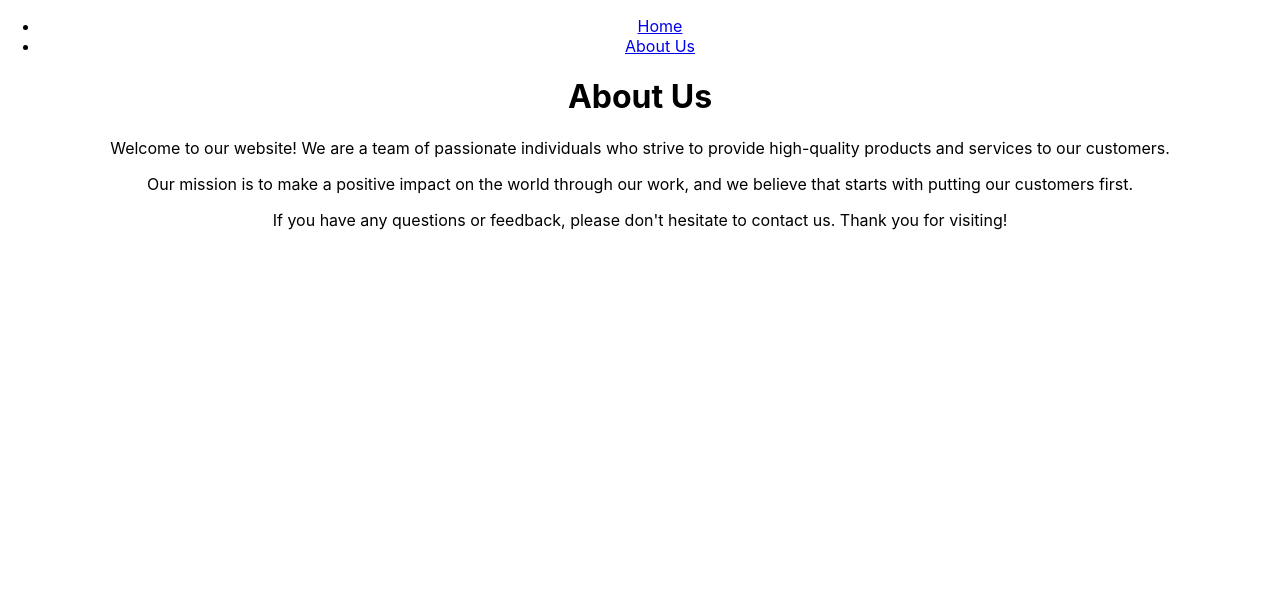
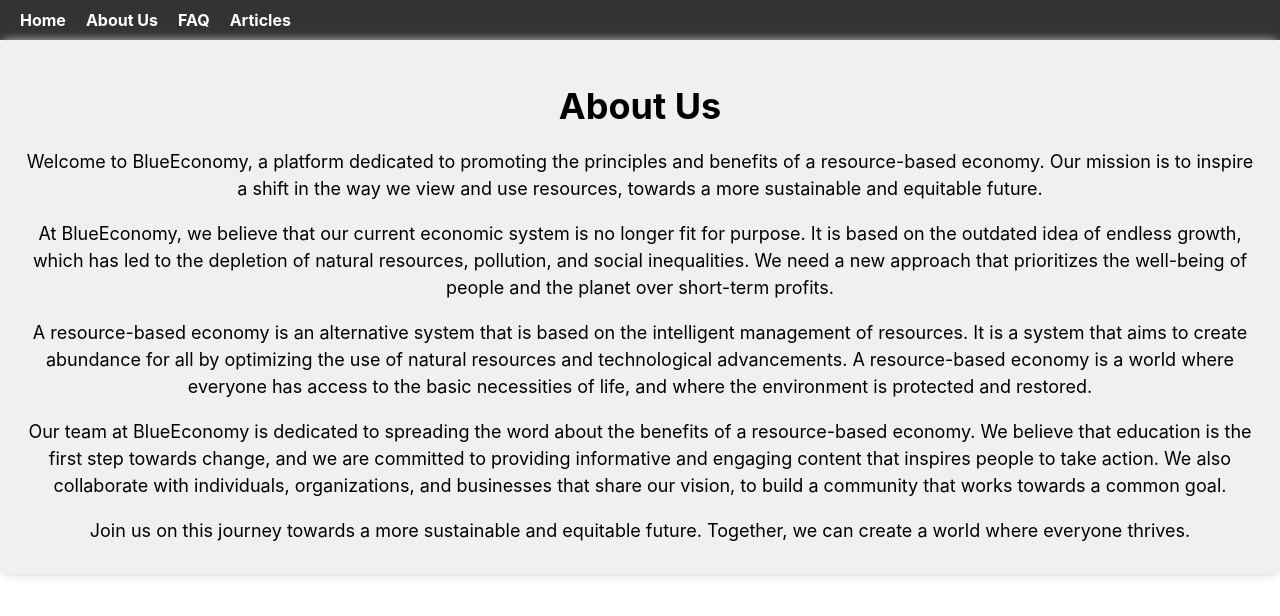
Before and after one commit to verykenny/rbe, a React (Create React App) app: page /about in a window 1280 px wide. Shown: the top 616 px of the page. Built offline with nearby package versions, Linux system fonts and the light colour scheme.

Commit message:
content for about, faq, home. placeholder for articles

```diff
--- a/package.json
+++ b/package.json
@@ -10,6 +10,7 @@
     "react-dom": "^18.2.0",
     "react-router-dom": "^6.8.1",
     "react-scripts": "5.0.1",
+    "styled-components": "^5.3.6",
     "web-vitals": "^2.1.4"
   },
   "scripts": {
--- a/src/App.js
+++ b/src/App.js
@@ -1,6 +1,8 @@
 import './App.css';
+import Home from './pages/Home'
 import About from './pages/AboutUs'
-import Home from './pages/Home'
+import Questions from './pages/Questions'
+import Blogs from './pages/Blogs'
 import Nav from './components/NavBar'
 import { Routes, Route } from 'react-router-dom'
 
@@ -8,12 +10,12 @@
   return (
     <div className="App">
       <Nav />
-      {/* <Home />
-      <About /> */}
       <Routes>
         <Route path="/" element={<Home />}/>
         <Route index element={<Home />} />
         <Route path="/about" element={<About />} />
+        <Route path="/faq" element={<Questions />} />
+        <Route path="/articles" element={<Blogs />} />
       </Routes>
     </div>
   );
--- /dev/null
+++ b/src/components/NavBar/NavBar.css
@@ -0,0 +1,33 @@
+.navbar {
+  background-color: #333;
+  color: #fff;
+  display: flex;
+  justify-content: space-between;
+  padding: 10px 20px;
+}
+
+.navbar ul {
+  display: flex;
+  list-style: none;
+  margin: 0;
+  padding: 0;
+}
+
+.navbar li {
+  margin-right: 20px;
+}
+
+.navbar li:last-child {
+  margin-right: 0;
+}
+
+.navbar a {
+  color: #fff;
+  text-decoration: none;
+  font-weight: bold;
+  font-size: 16px;
+}
+
+.navbar a:hover {
+  color: #ccc;
+}
--- a/src/components/NavBar/index.js
+++ b/src/components/NavBar/index.js
@@ -1,9 +1,10 @@
 import React from 'react';
 import { Link } from 'react-router-dom';
+import './NavBar.css'
 
 const Navbar = () => {
   return (
-    <nav>
+    <nav className='navbar'>
       <ul>
         <li>
           <Link to="/">Home</Link>
@@ -11,6 +12,12 @@
         <li>
           <Link to="/about">About Us</Link>
         </li>
+        <li>
+          <Link to="/faq">FAQ</Link>
+        </li>
+        <li>
+          <Link to="/articles">Articles</Link>
+        </li>
       </ul>
     </nav>
   );
--- /dev/null
+++ b/src/pages/AboutUs/AboutUs.css
@@ -0,0 +1,18 @@
+.about {
+  text-align: center;
+  padding: 20px;
+  background-color: #f0f0f0;
+  border-radius: 10px;
+  box-shadow: 0px 0px 10px #ccc;
+}
+
+.about h1 {
+  font-size: 36px;
+  margin-bottom: 20px;
+}
+
+.about p {
+  font-size: 18px;
+  line-height: 1.5;
+  margin-bottom: 10px;
+}
--- a/src/pages/AboutUs/index.js
+++ b/src/pages/AboutUs/index.js
@@ -1,10 +1,14 @@
+import './AboutUs.css'
+
 const About = () => {
   return (
-    <div>
+    <div className='about'>
       <h1>About Us</h1>
-      <p>Welcome to our website! We are a team of passionate individuals who strive to provide high-quality products and services to our customers. </p>
-      <p>Our mission is to make a positive impact on the world through our work, and we believe that starts with putting our customers first. </p>
-      <p>If you have any questions or feedback, please don't hesitate to contact us. Thank you for visiting!</p>
+      <p>Welcome to BlueEconomy, a platform dedicated to promoting the principles and benefits of a resource-based economy. Our mission is to inspire a shift in the way we view and use resources, towards a more sustainable and equitable future.</p>
+      <p>At BlueEconomy, we believe that our current economic system is no longer fit for purpose. It is based on the outdated idea of endless growth, which has led to the depletion of natural resources, pollution, and social inequalities. We need a new approach that prioritizes the well-being of people and the planet over short-term profits.</p>
+      <p>A resource-based economy is an alternative system that is based on the intelligent management of resources. It is a system that aims to create abundance for all by optimizing the use of natural resources and technological advancements. A resource-based economy is a world where everyone has access to the basic necessities of life, and where the environment is protected and restored.</p>
+      <p>Our team at BlueEconomy is dedicated to spreading the word about the benefits of a resource-based economy. We believe that education is the first step towards change, and we are committed to providing informative and engaging content that inspires people to take action. We also collaborate with individuals, organizations, and businesses that share our vision, to build a community that works towards a common goal.</p>
+      <p>Join us on this journey towards a more sustainable and equitable future. Together, we can create a world where everyone thrives.</p>
     </div>
   );
 }
--- /dev/null
+++ b/src/pages/Blogs/index.js
@@ -0,0 +1,11 @@
+
+
+const Blogs = () => {
+  return (
+    <div>
+      <h1>Blogs</h1>
+    </div>
+  );
+}
+
+export default Blogs;
--- /dev/null
+++ b/src/pages/Home/Home.css
@@ -0,0 +1,18 @@
+.home {
+  text-align: center;
+  padding: 20px;
+  background-color: #f0f0f0;
+  border-radius: 10px;
+  box-shadow: 0px 0px 10px #ccc;
+}
+
+.home h1 {
+  font-size: 36px;
+  margin-bottom: 20px;
+}
+
+.home p {
+  font-size: 18px;
+  line-height: 1.5;
+  margin-bottom: 10px;
+}
--- a/src/pages/Home/index.js
+++ b/src/pages/Home/index.js
@@ -1,9 +1,11 @@
+import './Home.css'
+
 const Home = () => {
   return (
-    <div>
-      <h1>Welcome to our website!</h1>
-      <p>Thank you for visiting us. We are a team of passionate individuals who strive to provide high-quality products and services to our customers.</p>
-      <p>Please feel free to browse our website and learn more about what we do. If you have any questions or feedback, don't hesitate to contact us.</p>
+    <div className="home">
+      <h1>Sustainable economy for future generations.</h1>
+      <p>BlueEconomy is here to provide information and resources on the opportunities and benefits of a resource-based economy. We believe that by focusing on how we can use resources effectively, we can achieve both environmental sustainability and economic prosperity</p>
+      <p>Our mission is to inspire a shift in the way we view and use resources, towards a more sustainable and equitable future. Our vision is a blue economy — one where our economy is aligned with the natural world and social need. From this perspective, our work highlights the concurrent crisis of overconsumption, resource depletion and social inequality.</p>
     </div>
   );
 }
--- /dev/null
+++ b/src/pages/Questions/index.js
@@ -0,0 +1,72 @@
+import React from 'react';
+import styled from 'styled-components';
+
+const FaqPage = () => {
+  return (
+    <FaqContainer>
+      <FaqTitle>Frequently Asked Questions</FaqTitle>
+      <FaqItem>
+        <FaqQuestion>What is a Resource-Based Economy?</FaqQuestion>
+        <FaqAnswer>A resource-based economy is an economic system that is based on the intelligent management of resources and the use of advanced technologies to create a world without money, where goods and services are produced and distributed according to the needs of all people, not just a privileged few. In a resource-based economy, the planet's resources are managed as a common heritage of all people, not as the private property of a few individuals or corporations. The goal is to create a world that is sustainable, equitable, and efficient, where all people have access to the goods and services they need to live a healthy and fulfilling life.</FaqAnswer>
+      </FaqItem>
+      <FaqItem>
+        <FaqQuestion>Why do we need a Resource-Based Economy?</FaqQuestion>
+        <FaqAnswer>The current economic model is based on the unsustainable use of finite resources and the accumulation of wealth and power by a few individuals and corporations. This model has created unprecedented levels of poverty, inequality, and environmental destruction. A resource-based economy offers a new way of thinking about our relationship with the planet and each other, where the well-being of people and the planet are prioritized over the interests of profit and power.</FaqAnswer>
+      </FaqItem>
+      <FaqItem>
+        <FaqQuestion>How does a Resource-Based Economy work?</FaqQuestion>
+        <FaqAnswer>A resource-based economy is based on the intelligent management of resources and the use of advanced technologies to create a world without money, where goods and services are produced and distributed according to the needs of all people, not just a privileged few. The following are some of the key principles of a resource-based economy:
+          <ol>
+            <li>Resource Management: Resources are managed as a common heritage of all people, not as the private property of a few individuals or corporations. Advanced technologies are used to monitor and manage the use of resources, to ensure that they are used in a sustainable and efficient way.</li>
+            <li>Advanced Technologies: Advanced technologies are used to automate production and distribution, to reduce the need for human labor, and to increase efficiency and productivity.</li>
+            <li>Access instead of Ownership: Instead of owning goods and services, people have access to them when they need them, through a system of shared ownership and access.</li>
+            <li>Sustainable and Equitable: The goal of a resource-based economy is to create a world that is sustainable, equitable, and efficient, where all people have access to the goods and services they need to live a healthy and fulfilling life.</li>
+          </ol>
+        </FaqAnswer>
+      </FaqItem>
+      <FaqItem>
+        <FaqQuestion>Benefits of a Resource-Based Economy</FaqQuestion>
+        <FaqAnswer>A resource-based economy offers many benefits, including:
+          <ol>
+            <li>Sustainability: A resource-based economy is based on the intelligent management of resources, which helps to ensure that resources are used in a sustainable and efficient way.</li>
+            <li>Equity: A resource-based economy prioritizes the well-being of people and the planet over the interests of profit and power, which helps to reduce inequality and create a more equitable world.</li>
+            <li>Efficiency: Advanced technologies are used to automate production and distribution, which helps to increase efficiency and productivity.</li>
+            <li>Innovation: A resource-based economy encourages innovation and creativity, as people are freed from the constraints of the profit motive and are able to focus on solving real-world problems.</li>
+          </ol>
+        </FaqAnswer>
+      </FaqItem>
+      <FaqItem>
+        <FaqQuestion>Join the Discussion</FaqQuestion>
+        <FaqAnswer>Our website will also feature a forum and discussion board where people can share their ideas and ask questions about resource-based economy. We encourage you to join the discussion in the future and share your thoughts about how we can create a better world for all people and the planet. Together, we can build a sustainable, equitable, and efficient world that works for everyone.</FaqAnswer>
+      </FaqItem>
+    </FaqContainer>
+  );
+}
+
+export default FaqPage;
+
+const FaqContainer = styled.div`
+  max-width: 800px;
+  margin: 0 auto;
+  padding: 50px 20px;
+`;
+
+const FaqTitle = styled.h1`
+  font-size: 36px;
+  text-align: center;
+  margin-bottom: 50px;
+`;
+
+const FaqItem = styled.div`
+  margin-bottom: 20px;
+`;
+
+const FaqQuestion = styled.h2`
+  font-size: 24px;
+  margin-bottom: 10px;
+`;
+
+const FaqAnswer = styled.p`
+  font-size: 18px;
+  line-height: 1.5;
+`;
```
Also changed, not shown: 1 other file (tests, documents, lock files or other folders).
